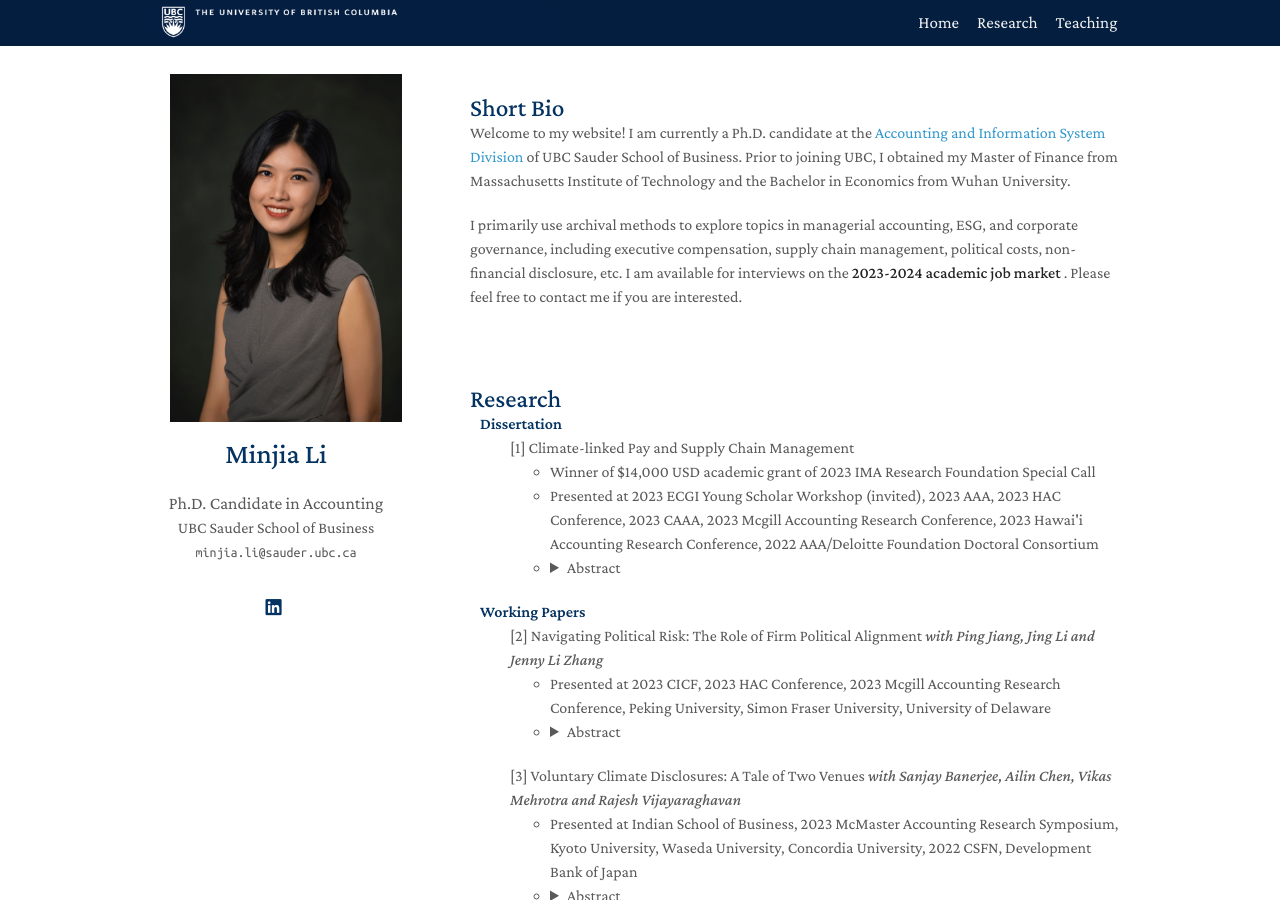
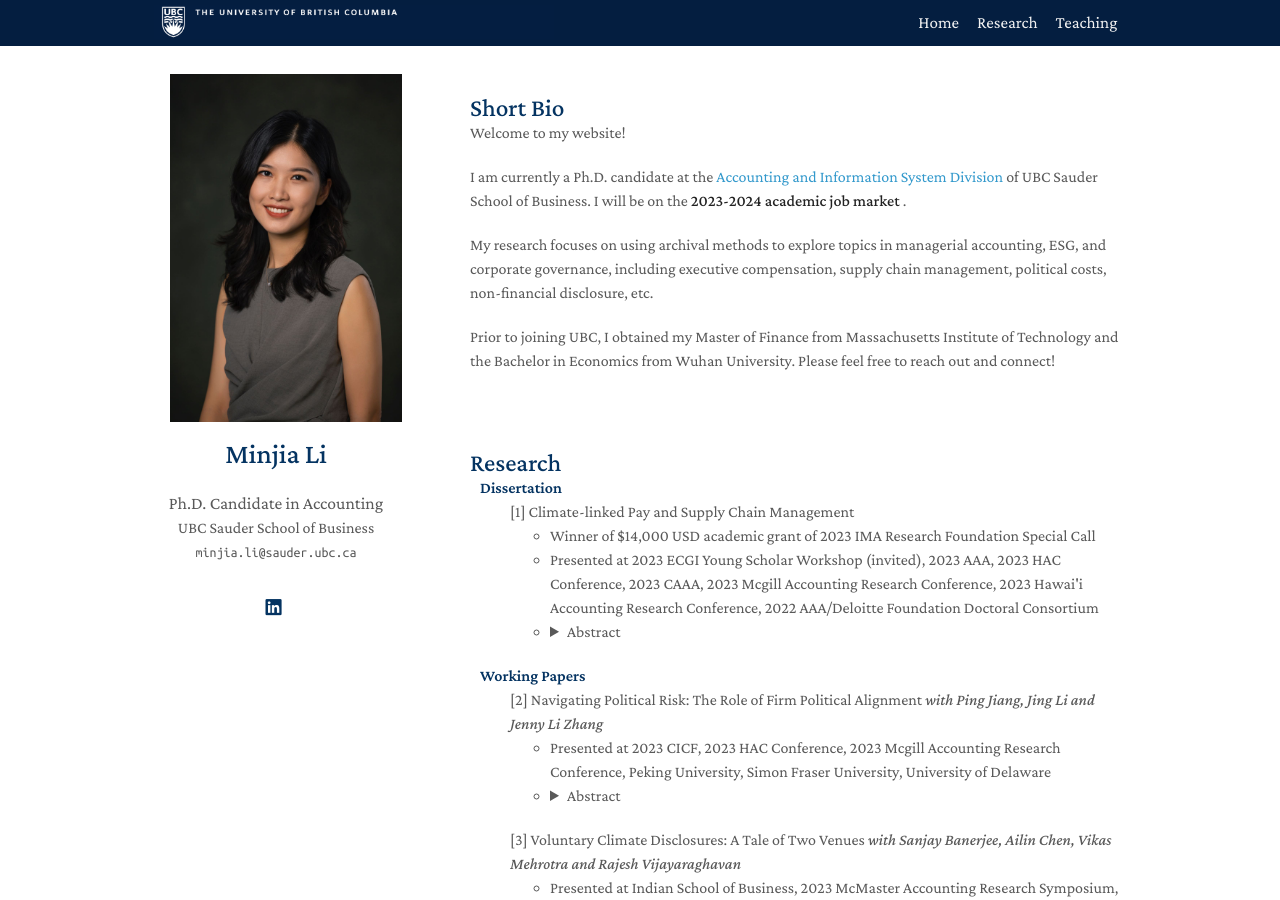
Before and after one commit to zeyang1225/zeyang1225.github.io, a Jekyll site: the page built from index.md, in a window 1280 px wide and 900 px high. Built offline with Jekyll 4.4.1, drawn with Linux system fonts in a browser that asks for light colours; nearby versions of some CDN libraries; a style sheet for code colours, icons or effects is not loaded.

Commit message:
Update home.md

```diff
--- a/_includes/home.md
+++ b/_includes/home.md
@@ -2,6 +2,10 @@
 <h2 id="bio" style="margin: 2px 0px 0px;">
 <br> Short Bio   </h2>
 
-Welcome to my website! I am currently a Ph.D. candidate at the <a href="https://www.sauder.ubc.ca/thought-leadership/divisions/accounting-information-systems">Accounting and Information System Division</a> of UBC Sauder School of Business. Prior to joining UBC, I obtained my Master of Finance from Massachusetts Institute of Technology and the Bachelor in Economics from Wuhan University.
+Welcome to my website!
 
-I primarily use archival methods to explore topics in managerial accounting, ESG, and corporate governance, including executive compensation, supply chain management, political costs, non-financial disclosure, etc. I am available for interviews on the <strong >2023-2024 academic job market </strong>. Please feel free to contact me if you are interested.
+I am currently a Ph.D. candidate at the <a href="https://www.sauder.ubc.ca/thought-leadership/divisions/accounting-information-systems">Accounting and Information System Division</a> of UBC Sauder School of Business. I will be on the <strong >2023-2024 academic job market </strong>.
+
+My research focuses on using archival methods to explore topics in managerial accounting, ESG, and corporate governance, including executive compensation, supply chain management, political costs, non-financial disclosure, etc.
+
+Prior to joining UBC, I obtained my Master of Finance from Massachusetts Institute of Technology and the Bachelor in Economics from Wuhan University. Please feel free to reach out and connect!
```
